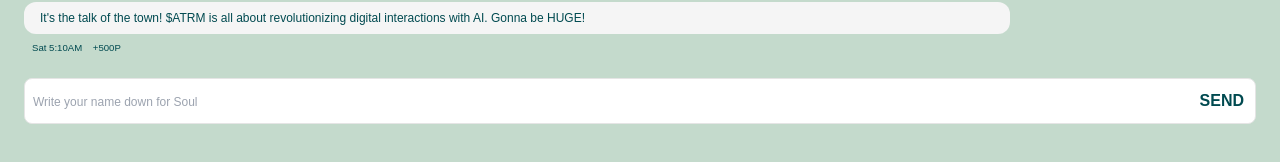
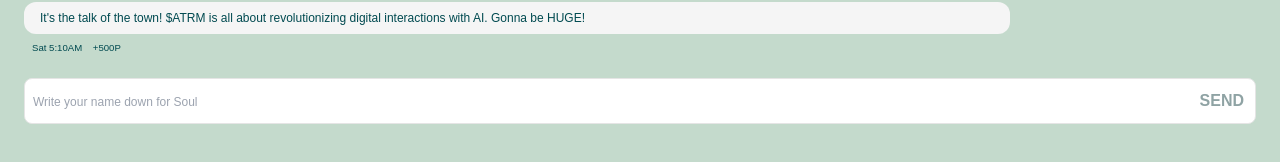
Before and after one commit to france-auth/points-app, a Next.js app: page / in a window 1280 px wide. Shown: the part 662-824 px from the top of the page. Built offline with nearby package versions, Linux system fonts and the light colour scheme; a web font is replaced by a local one.

Commit message:
fully done.

```diff
--- a/components/Message.jsx
+++ b/components/Message.jsx
@@ -88,13 +88,11 @@ const Message = () => {
                         onChange={handleInputChange}
                         required
                         disabled={!isChatRemaining || isSubmitting || displayText === "TAP THE FACE"}
-                        className={`w-full mb-0 mt-3 text-white xs:placeholder:text-xs xs:px-2 text-sm xs:font-normal font-medium px-5 py-3 rounded-lg border ${
+                        className={`w-full mb-0 mt-3 xs:placeholder:text-xs xs:px-2 text-sm xs:font-normal font-medium px-5 py-3 rounded-lg border ${
                             !isChatRemaining
                                 ? "bg-[#004A50]"
                                 : isSubmitting
                                 ? "bg-[#8FA3A4]"
-                                : inputValue
-                                ? "bg-[#004A50]"
                                 : "bg-white"
                         }`}
                     />
@@ -125,7 +123,7 @@ const Message = () => {
                     {!isSubmitting && !displayText && isChatRemaining && (
                         <button
                             type="submit"
-                            className={`font-bold xs:mr-1 absolute right-2 mr-3 mt-[6px] top-1/2 transform -translate-y-1/2 cursor-pointer ${inputValue ? "text-white" : ""}`}
+                            className={`font-bold xs:mr-1 absolute right-2 mr-3 mt-[6px] top-1/2 transform -translate-y-1/2 cursor-pointer ${inputValue ? "" : "text-[#8FA3A4]"}`}
                         >
                             SEND
                         </button>
```
